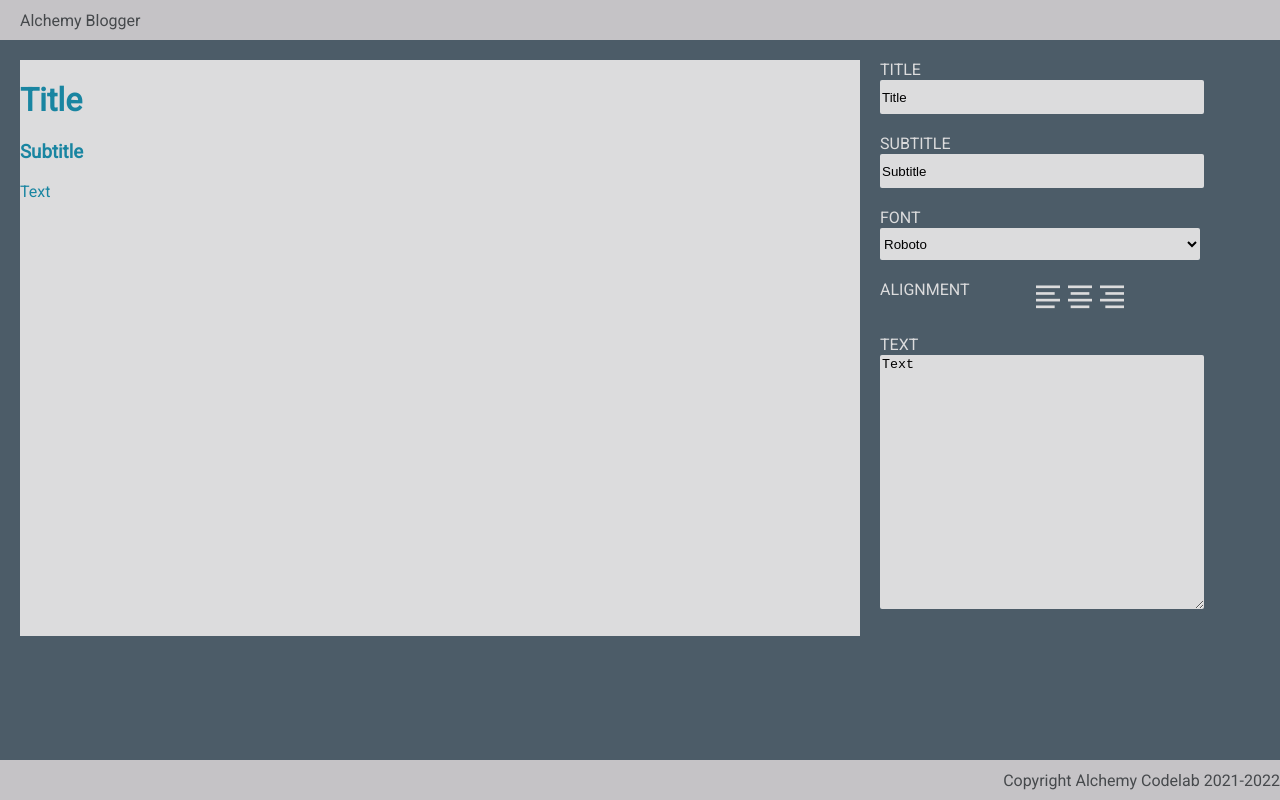
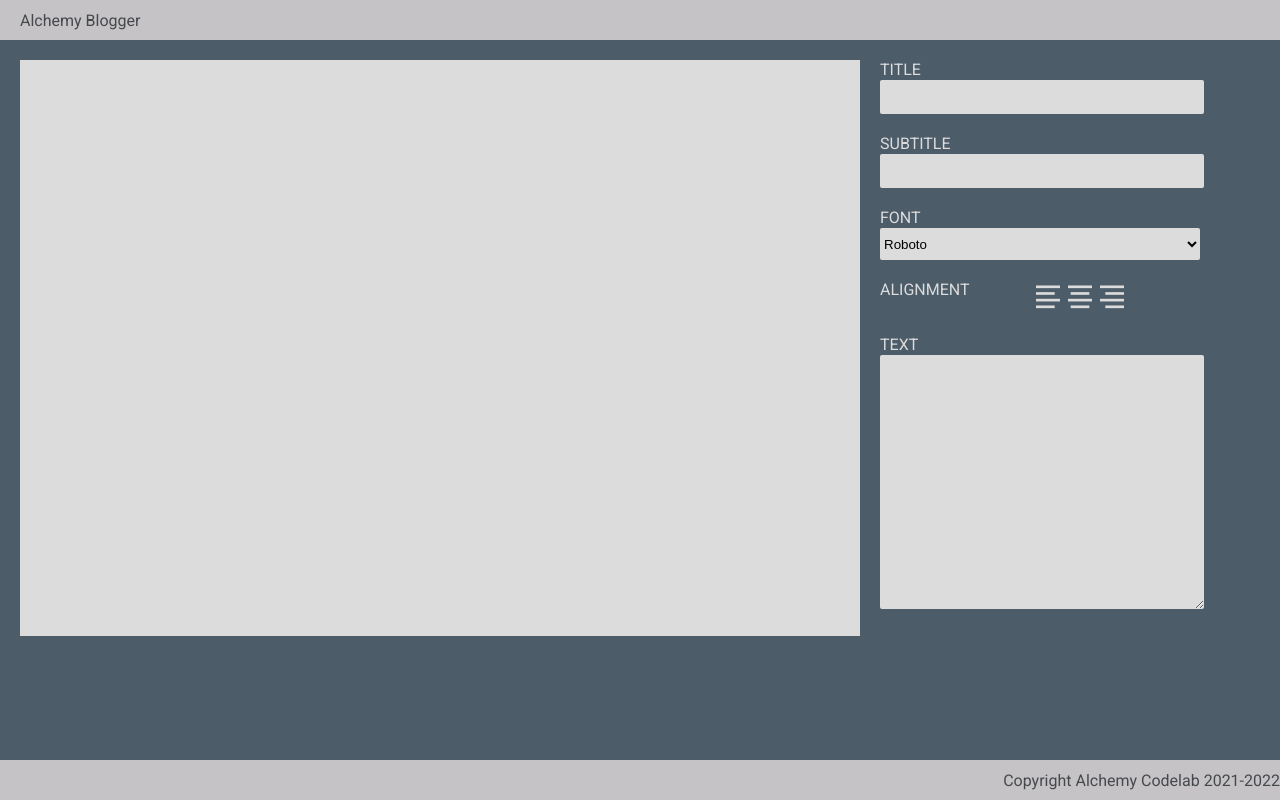
Before and after one commit to james-demiraiakian/blog-builder-react, a React (Create React App) app: page / in a window 1280 px wide. Built offline with nearby package versions, Linux system fonts and the light colour scheme; a web font is replaced by a local one.

Commit message:
removed field default text

```diff
--- a/src/views/Home/Home.js
+++ b/src/views/Home/Home.js
@@ -7,11 +7,11 @@ import './Home.css';
 
 export default function Home() {
   // add useState calls here for title, subtitle, font, align, and text
-  const [title, setTitle] = useState('Title');
-  const [subtitle, setSubtitle] = useState('Subtitle');
-  const [text, setText] = useState('Text');
-  const [font, setFont] = useState('Roboto');
-  const [align, setAlign] = useState('left');
+  const [title, setTitle] = useState('');
+  const [subtitle, setSubtitle] = useState('');
+  const [text, setText] = useState('');
+  const [font, setFont] = useState('');
+  const [align, setAlign] = useState('');
 
   return (
     <main>
```
